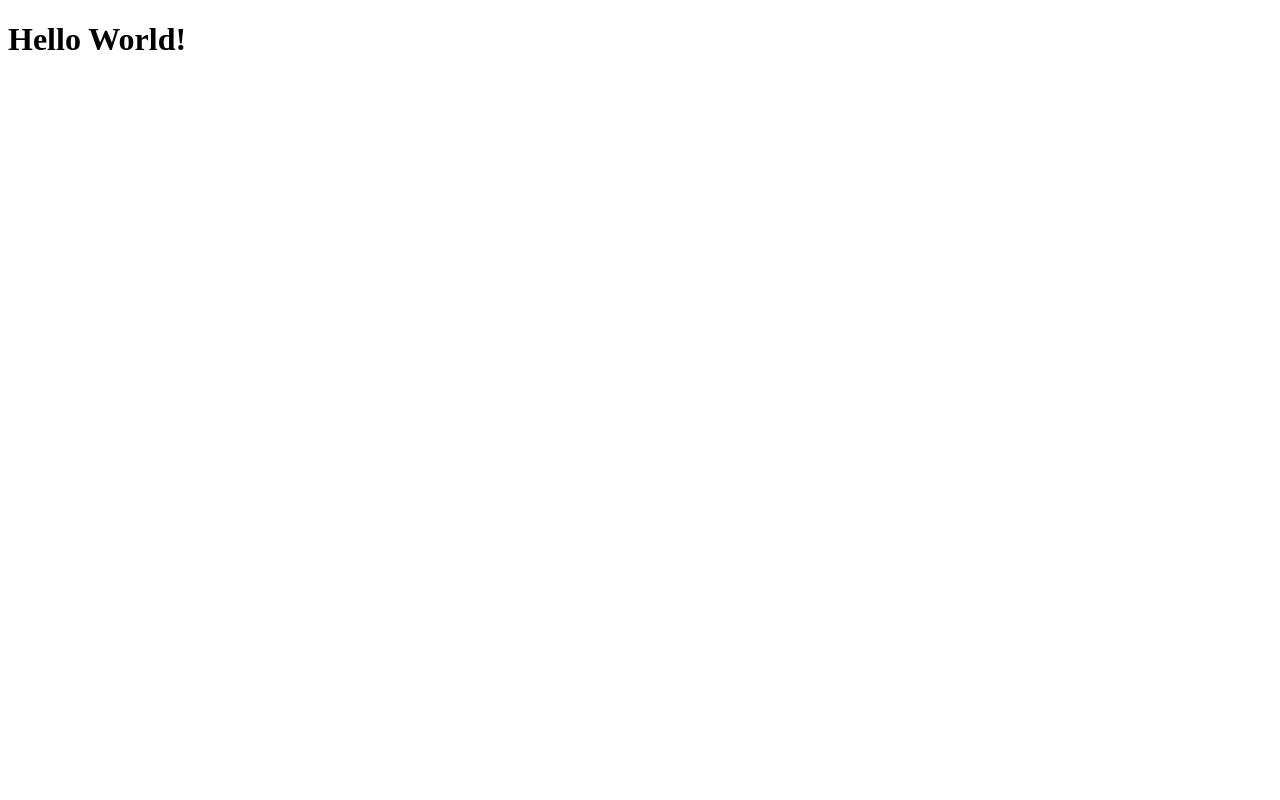
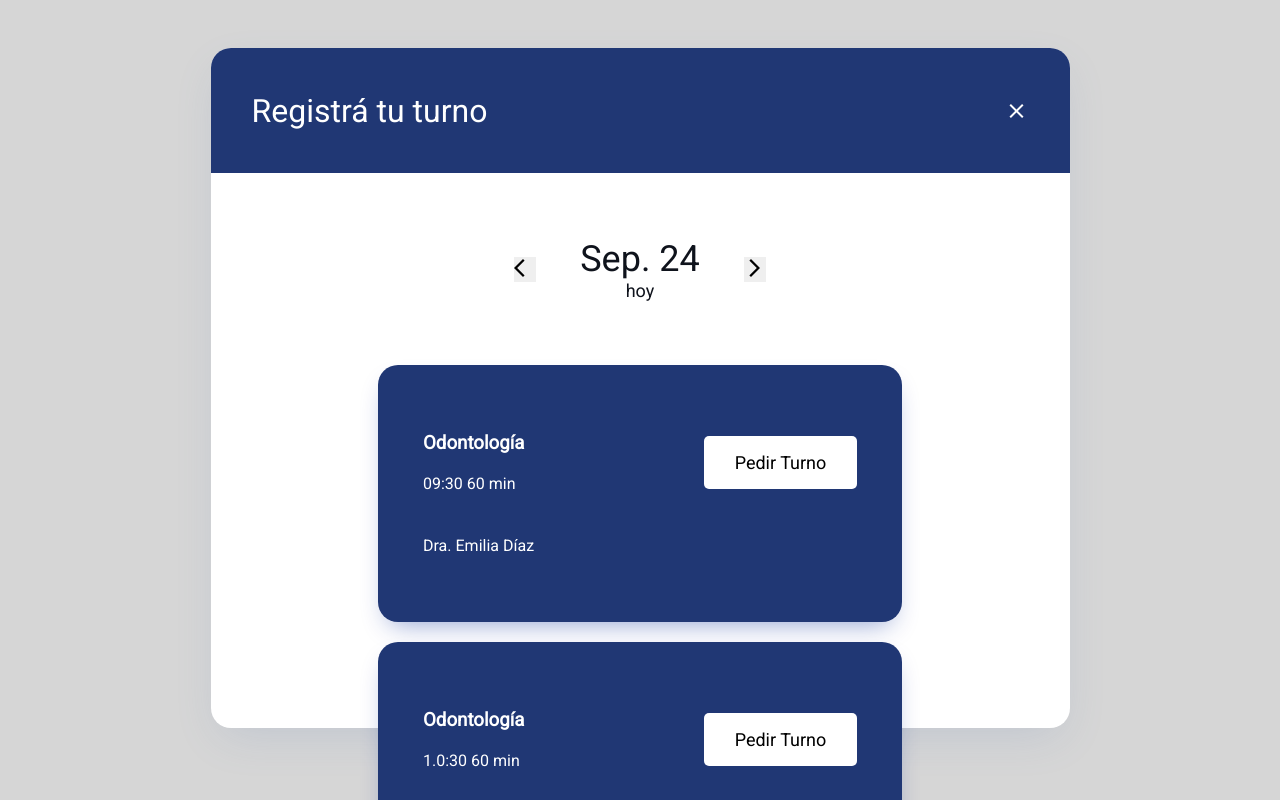
Before and after one commit to emifrese/NucbaBegginerChallenges, a plain HTML site: page index.html in a window 1280 px wide. Drawn offline with nearby package versions, Linux system fonts and the light colour scheme.

Commit message:
finished styles - remain dr img

```diff
--- a/index.html
+++ b/index.html
@@ -1,12 +1,73 @@
 <!DOCTYPE html>
 <html lang="en">
+
 <head>
     <meta charset="UTF-8">
     <meta http-equiv="X-UA-Compatible" content="IE=edge">
     <meta name="viewport" content="width=device-width, initial-scale=1.0">
-    <title>Document</title>
+    <title>03 - Card Modal</title>
+    <link rel="stylesheet" type="text/css" href="./styles.css">
+    <link rel="stylesheet"
+        href="https://fonts.googleapis.com/css2?family=Material+Symbols+Outlined:opsz,wght,FILL,GRAD@48,400,0,0" />
 </head>
+
 <body>
-    <h1>Hello World!</h1>
+    <div class="overlays" id="modal">
+        <div class="backdrop"></div>
+        <div class="modalContainer">
+            <div class="modal" id="">
+                <div class="titleContainer">
+                    <h1>Registrá tu turno</h1>
+                    <span class="material-symbols-outlined">
+                        close
+                    </span>
+                </div>
+                <div class="calendarToggleContainer">
+                    <button>
+                        <span class="material-symbols-outlined">
+                            arrow_back_ios
+                        </span></button>
+                    <div class="calendarLegend">
+                        <span>Sep. 24</span>
+                        <span id="dateText">hoy</span>
+                    </div>
+                    <button><span class="material-symbols-outlined">
+                            arrow_forward_ios
+                        </span></button>
+                </div>
+                <div class="appointmentsContainer">
+                    <div class="appointmentCard">
+                        <div class="appointmentInfo">
+                            <h3>Odontología</h3>
+                            <span>09:30 60 min</span>
+                        </div>
+                        <div class="appointmentButton">
+                            <button>Pedir Turno</button>
+                        </div>
+                        <div class="appointmentDr">
+                            <figcaption><img src="" alt=""></figcaption>
+                            <span>Dra. Emilia Díaz</span>
+                        </div>
+                    </div>
+                    <div class="appointmentCard">
+                        <div class="appointmentInfo">
+                            <h3>Odontología</h3>
+                            <span>1.0:30 60 min</span>
+                        </div>
+                        <div class="appointmentButton">
+                            <button>Pedir Turno</button>
+                        </div>
+                        <div class="appointmentDr">
+                            <figcaption><img src="" alt=""></figcaption>
+                            <span>Dr. Erik Nest</span>
+                        </div>
+                    </div>
+                </div>
+            </div>
+        </div>
+    </div>
+    <div class="container"></div>
+    <script src="./script.js"></script>
 </body>
+
 </html>
--- a/styles.css
+++ b/styles.css
@@ -0,0 +1,182 @@
+@import url("https://fonts.googleapis.com/css2?family=Roboto&display=swap");
+
+* {
+  box-sizing: border-box;
+  margin: 0;
+  padding: 0;
+  font-family: "Roboto", sans-serif;
+}
+
+.backdrop {
+  position: fixed;
+  top: 0;
+  left: 0;
+  width: 100%;
+  z-index: 20;
+  height: 100vh;
+  background-color: rgba(200, 200, 200, 0.75);
+}
+
+.modalContainer {
+  display: flex;
+  justify-content: center;
+  align-items: center;
+  max-width: 100%;
+}
+
+.modal {
+  animation-name: slideDown;
+  animation-duration: 300ms;
+  animation-timing-function: ease-out;
+  animation-fill-mode: forwards;
+  border-radius: 20px;
+  background-color: #fff;
+  position: fixed;
+  display: flex;
+  flex-wrap: wrap;
+  justify-content: center;
+  align-content: start;
+  top: 3rem;
+  width: 859px;
+  height: 928px;
+  z-index: 30;
+  text-align: center;
+  max-width: inherit;
+  max-height: 85%;
+  box-shadow: 0px 15px 45px -10px #587CB02E;
+}
+
+.titleContainer,
+.calendarToggleContainer,
+.appointmentsContainer {
+    width: 100%;
+}
+
+.titleContainer {
+    height: 125px;
+    background-color: #203774;
+    border-radius: 20px 20px 0px 0px;
+    display: flex;
+    justify-content: space-between;
+    align-items: center;
+    padding: 41px;
+    color: #fff;
+}
+
+.titleContainer h1 {
+    font-weight: 400
+}
+
+.calendarToggleContainer {
+    display: flex;
+    justify-content: center;
+    align-items: center;
+    height: 192px;
+    gap: 30px;
+}
+
+.calendarToggleContainer button {
+    border: none;
+    cursor: pointer;
+}
+
+.calendarToggleContainer span {
+    font-size: 22px;
+}
+
+.calendarLegend {
+    display: flex;
+    flex-wrap: wrap;
+    justify-content: center;
+}
+
+.calendarLegend span {
+    width: 100%;
+    font-size: 36px;
+    color: #0F131C;
+}
+
+.calendarLegend #dateText {
+    font-size: 18px;
+}
+
+.appointmentsContainer {
+    height: 534px;
+    display: flex;
+    flex-wrap: wrap;
+    justify-content: center;
+    gap: 20px;
+    color: #fff;
+}
+
+.appointmentCard {
+    heigth: 245px;
+    width: 524px;
+    background-color: #203774;
+    border-radius: 20px;
+    display: flex;
+    justify-content: space-between;
+    align-items: center;
+    flex-wrap: wrap;
+    padding: 45px;
+    box-shadow: 0px 12px 27px -11px #002A9875;
+}
+
+.appointmentInfo, .appointmentButon {
+    width: 50%;
+}
+
+.appointmentDr, .appointmentInfo {
+    display: flex;
+}
+
+.appointmentInfo {
+    flex-wrap: wrap;
+    gap: 20px;
+}
+
+.appointmentInfo h3 {
+    width: 100%;
+    text-align: left;
+}
+
+.appointmentButton button {
+    width: 153px;
+    height: 53px;
+    border: none;
+    border-radius: 5px;
+    background-color: #fff;
+    font-size: 18px;
+}
+
+.appointmentDr{
+    width: 100%;
+}
+
+@keyframes slideDown {
+  0% {
+    opacity: 0;
+    transform: translateY(-3rem);
+  }
+  100% {
+    opacity: 1;
+    transform: translateY(0);
+  }
+}
+
+@media (max-width: 800px) {
+    .modal {
+        width: 648px;
+        height: 700px;
+    }
+    .titleContainer {
+        height: 94px;
+        padding: 37px;
+    }
+    .calendarToggleContainer {
+        height: 176px;
+    }
+    .appointmentsContainer {
+        height: 430px;
+    }
+}
```
Also changed, not shown: assets/close.svg (added).
